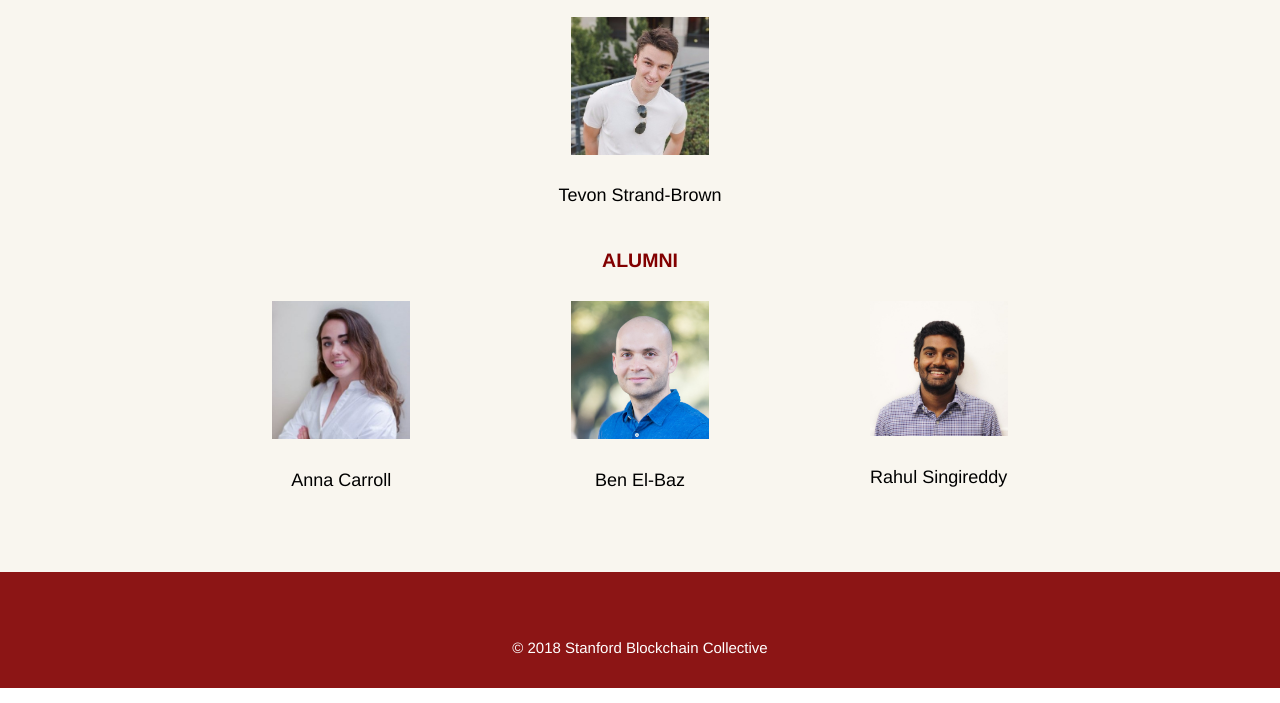
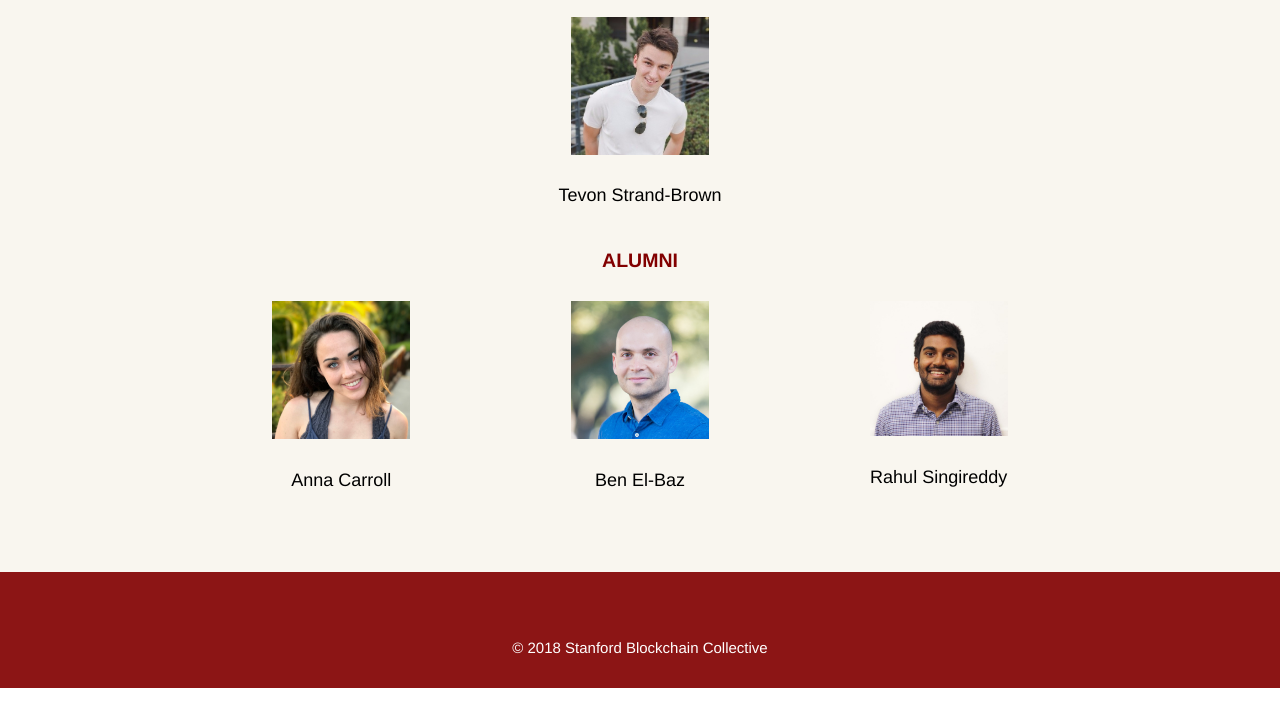
Before and after one commit to blockchaincollective/blockchaincollective.github.io, a plain HTML site: page index.html in a window 1280 px wide. Shown: the part 2844-3547 px from the top of the page. Drawn offline with nearby package versions, Linux system fonts and the light colour scheme; a web font is replaced by a local one.

Commit message:
Change Anna's photo

```diff
--- a/index.html
+++ b/index.html
@@ -207,7 +207,7 @@
 
     <div class="row container">
         <div class="col xl4 l4 m4 s12">
-            <img src="img/anna-carroll.jpg">
+            <img src="img/anna-carroll.jpeg">
             <p><a href="https://www.linkedin.com/in/carrollanna/"><font color="black">Anna Carroll</font></a></p>
         </div>
         <div class="col xl4 l4 m4 s12">
```
Also changed, not shown: img/anna-carroll.jpeg (added), img/anna-carroll.jpg (deleted).
